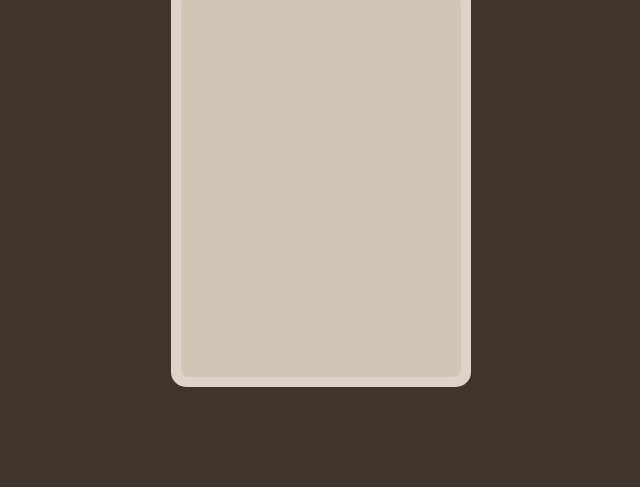
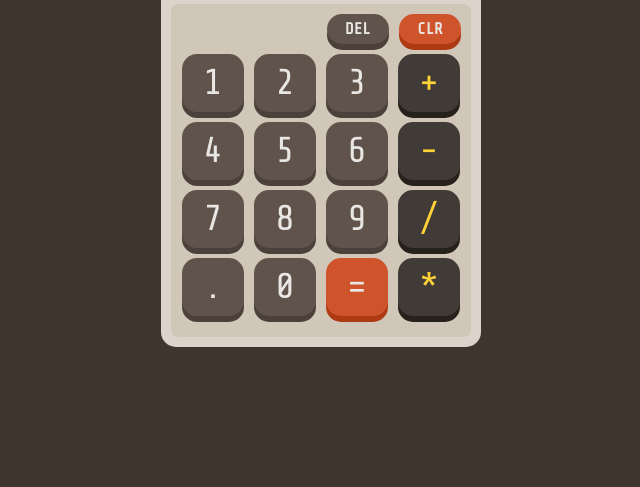
Before and after one commit to KaysanMR/Calculator, a plain HTML site: page index.html in a window 1280 px wide. Shown: the part 313-800 px from the top of the page, without its empty margins (319-959 px from the left). Drawn offline with nearby package versions, Linux system fonts and the light colour scheme.

Commit message:
Implement & style keypad UI

```diff
--- a/index.html
+++ b/index.html
@@ -34,9 +34,28 @@
         </div>
 
         <div class="keypad flex">
-            <div class="top-row">
+            <div class="top-row flex">
+                <input type="button" value="DEL" id="del" class="btn slim">
+                <input type="button" value="CLR" id="del" class="btn slim special">
             </div>
-            <div class="main"></div>
+            <div class="main flex">
+                <input type="button" value="1" id="1" class="btn">
+                <input type="button" value="2" id="2" class="btn">
+                <input type="button" value="3" id="3" class="btn">
+                <input type="button" value="+" id="add" class="btn operator">
+                <input type="button" value="4" id="4" class="btn">
+                <input type="button" value="5" id="5" class="btn">
+                <input type="button" value="6" id="6" class="btn">
+                <input type="button" value="-" id="subtract" class="btn operator">
+                <input type="button" value="7" id="7" class="btn">
+                <input type="button" value="8" id="8" class="btn">
+                <input type="button" value="9" id="9" class="btn">
+                <input type="button" value="/" id="divide" class="btn operator">
+                <input type="button" value="." id="decimal" class="btn">
+                <input type="button" value="0" id="0" class="btn">
+                <input type="button" value="=" id="equals" class="btn special">
+                <input type="button" value="*" id="multiply" class="btn operator">
+            </div>
         </div>
 
     </div>
--- a/style.css
+++ b/style.css
@@ -9,12 +9,12 @@
     --text-display: #5DD6A3;
     --btn: #60534C;
     --btn-special: #CF532B;
+    --btn-operator: #413B37;
 }
 
 * {
     margin: 0;
     padding: 0;
-    box-sizing: border-box;
 }
 
 .flex,
@@ -24,6 +24,7 @@ body {
 }
 
 body {
+    box-sizing: border-box;
     font-family: 'Share Tech Mono', monospace;
     background-color: var(--backdrop);
     color: var(--text-main);
@@ -50,7 +51,7 @@ a {
     gap: 10px;
 
     width: 300px;
-    height: 600px;
+    height: 500px;
 
     padding: 10px;
     background-color: var(--bg-main);
@@ -91,6 +92,53 @@ a {
 
 .keypad {
     flex: 2;
+    flex-direction: column;
     border-radius: 7.5px;
+    padding: 10px;
     background-color: var(--bg-keypad);
+    gap: 10px;
 }
+
+.main {
+    justify-content: center;
+    gap: 10px;
+}
+
+.btn {
+    font-family: 'Share Tech Mono', monospace;
+    color: var(--text-main);
+    background-color: var(--btn);
+    font-size: 36px;
+    width: 62px;
+    height: 58px;
+    border-radius: 15px;
+    border: none;
+    box-shadow: 0 6px 0 0 #4b403a;
+}
+
+.btn:active {
+    box-shadow: none;
+    translate: 0 6px ;
+}
+
+.operator {
+    color: var(--text-secondary);
+    background-color: var(--btn-operator);
+    box-shadow: 0 6px 0 0 #27211c;
+}
+
+.special{
+    background-color: var(--btn-special);
+    box-shadow: 0 6px 0 0 #ad3a13;
+}
+
+.top-row {
+    gap: 10px;
+    justify-content: flex-end;
+}
+
+.slim {
+    font-size: 16px;
+    font-weight: bold;
+    height: 30px;;
+}
```
